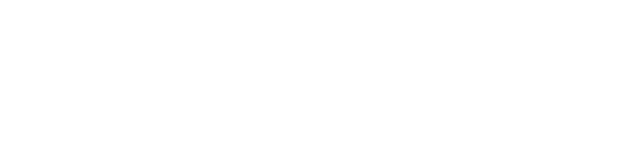
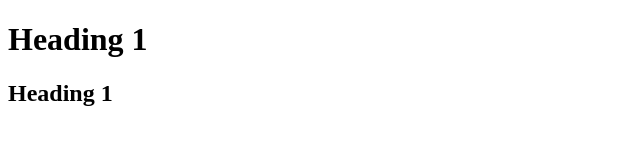
Before and after one commit to ranjitdas2048/ProjectCherry, a plain HTML site: page index.html in a window 1280 px wide. Shown: the whole page, without its empty margins (0-640 px from the left). Drawn offline with Linux system fonts and the light colour scheme.

Commit message:
adding heading in index file

```diff
--- a/index.html
+++ b/index.html
@@ -6,6 +6,7 @@
     <title>Document</title>
 </head>
 <body>
-
+    <h1>Heading 1</h1>
+    <h2>Heading 1</h2>
 </body>
 </html>
```
